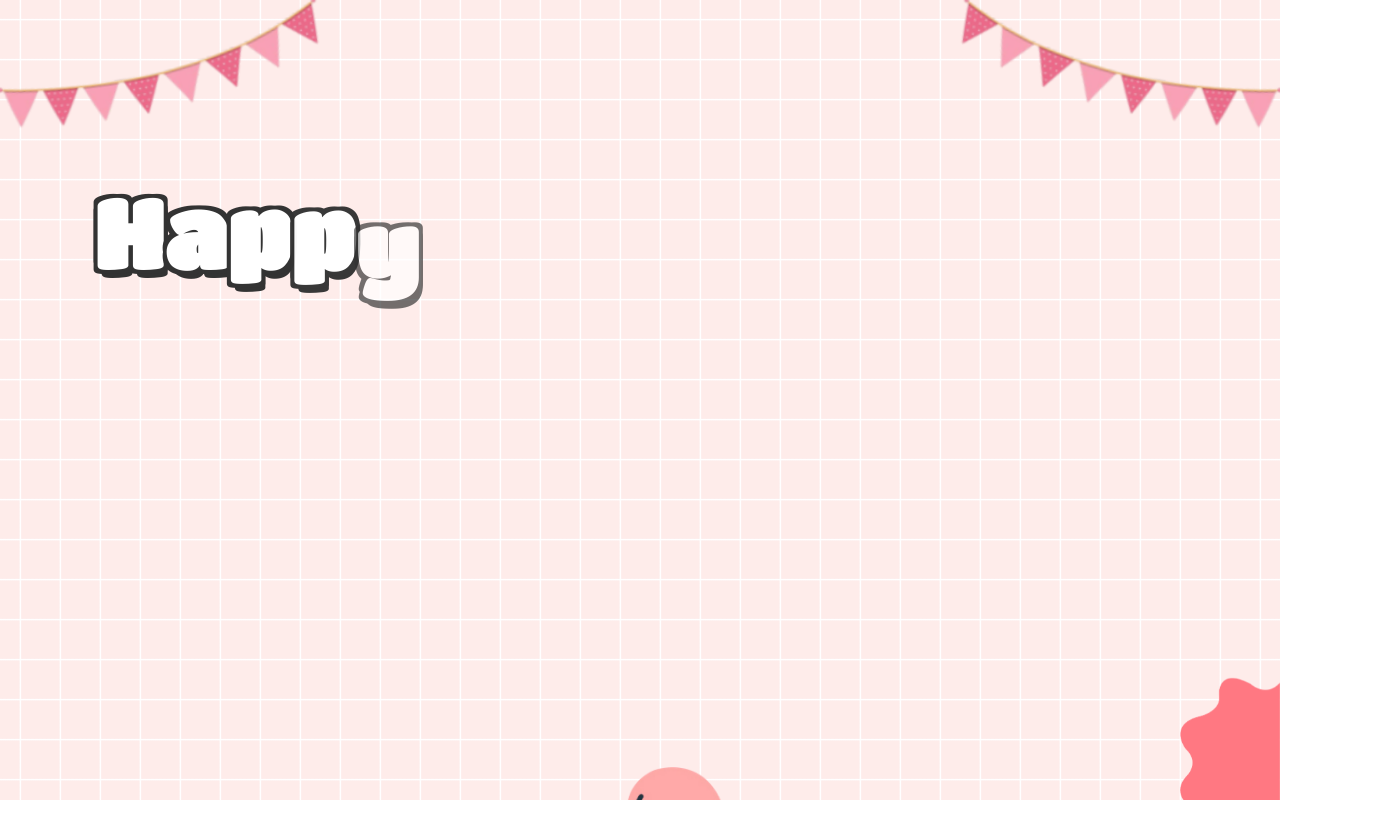
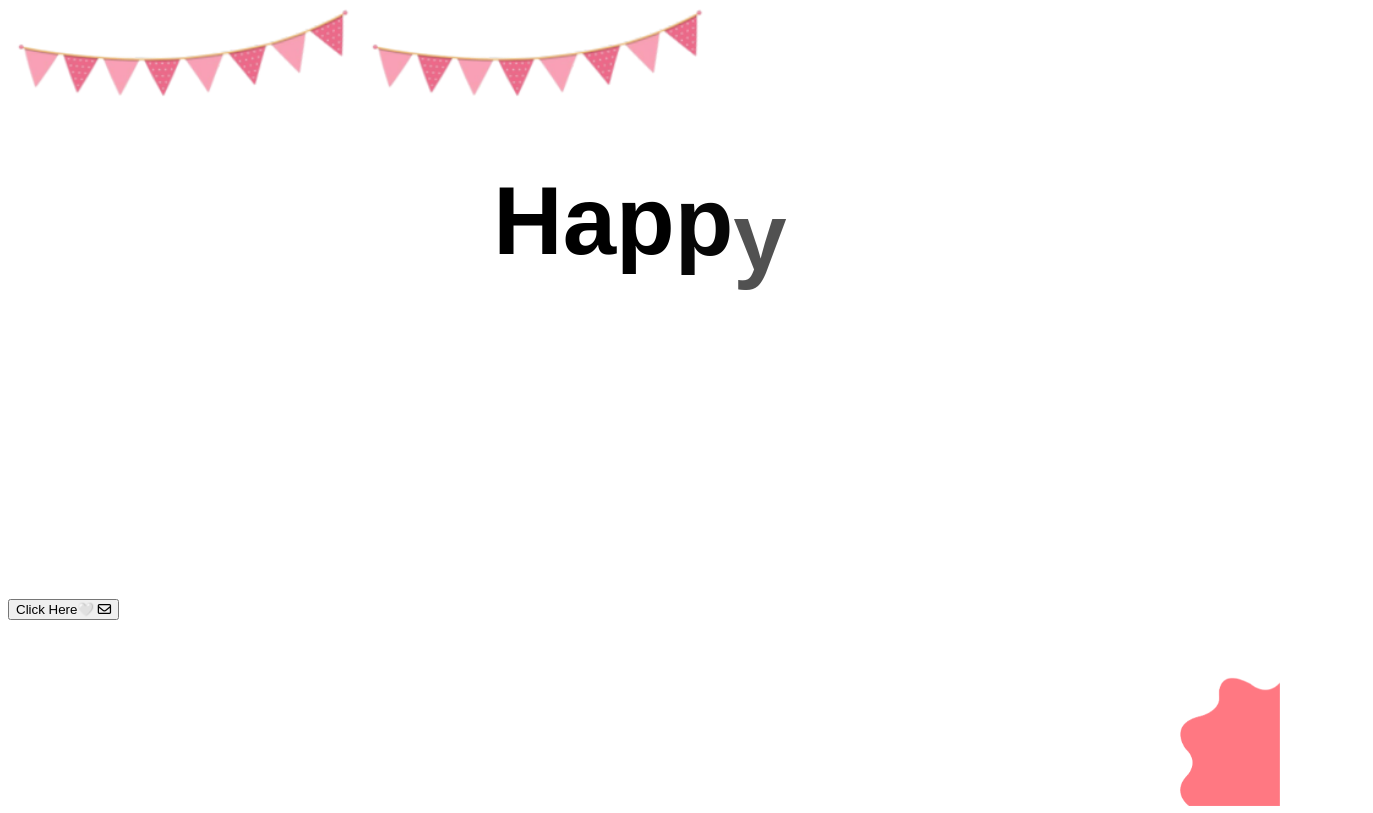
Before and after one commit to nalina212002-oss/Wishhh, a plain HTML site: page index.html in a window 1280 px wide. Shown: the top 813 px of the page, 1373 px wide, since content can reach past the window. Drawn offline with nearby package versions, Linux system fonts and the light colour scheme; a web font is replaced by a local one.

Commit message:
Remove unused styles and optimize CSS

```diff
--- a/style.css
+++ b/style.css
@@ -1,111 +1,4 @@
-@import url('https://fonts.googleapis.com/css2?family=Coiny&family=Titan+One&display=swap');
-@import url('https://fonts.googleapis.com/css2?family=Nerko+One&family=Sriracha&display=swap');
-@import url('https://fonts.googleapis.com/css2?family=Dancing+Script:wght@700&display=swap');
-*{
-    padding: 0;
-    margin: 0;
-    box-sizing: border-box;
-}
-:root{
-    --color-pink: #feecea;
-    --color-white: #fff;
-    --color-black: #333;
-    --color-text-pink: #FF7882;
-    --color-heart: #FF7882;
-    --color-bg-letter: #fff8e4;
-    --color-border: #DACCBF;
-}
-html{
-    height: 100%;
-}
-body {
-    position: relative;
-    font-size: 16px;
-    margin: 0;
-    padding: 0;
-    height: 100%;
-    background-image:linear-gradient(var(--color-pink), var(--color-pink));
-}
-#wrapper{
-    position: relative;
-    background-color: transparent;
-    background-image: linear-gradient(0deg, transparent 24%, rgba(255, 255, 255, 1) 25%, rgba(255, 255, 255, 1) 26%, transparent 27%, transparent 74%, rgba(255, 255, 255, 1) 75%, rgba(255, 255, 255, 1) 76%, transparent 77%, transparent), linear-gradient(90deg, transparent 24%, rgba(255, 255, 255, 1) 25%, rgba(255, 255, 255,1) 26%, transparent 27%, transparent 74%, rgba(255, 255, 255, 1) 75%, rgba(255, 255, 255, 1) 76%, transparent 77%, transparent);
-    height:100%;
-    background-size:80px 80px;
-    overflow: hidden;
-    z-index: 1;
-}
-.flag__birthday{
-    display: flex;
-    justify-content: space-between;
-    transform: translateY(-200px);
-    animation: translateYFlag 1.5s 2s forwards;
-}
-@keyframes translateYFlag{
-    to{
-        transform: translateY(-10px);
-    }
-}
-.flag__birthday .flag__left{
-    transform: rotate(-10deg) translate(-20px,30px);
-}
-.flag__birthday .flag__right{
-    transform: rotate(10deg) translate(20px,30px) scaleX(-1);
-}
-.content{
-    width: 100%;
-    position: relative;
-    display: flex;
-    padding-top: 3rem;
-}
-.content .left, .content .right{
-    position: relative;
-    display: flex;
-    flex-direction: column;
-    justify-content: center;
-    align-items: center;
-}
-.content .left{
-    width: 40%;
-}
-.content .right{
-    width: 60%;
-}
-.left .btn{
-    transform: scale(0);
-    animation: scaleCricle 2s 16s forwards ease-in-out;
-}
-#btn__letter{
-    position: relative;
-    margin-top: 30px;
-    background-color: var(--color-text-pink);
-    outline: none;
-    padding: 5px 15px;
-    font-size: 1rem;
-    border-radius: 50px;
-    border: 3px solid var(--color-black);
-    font-family: "Sriracha", cursive;
-    display: flex;
-    align-items: center;
-    justify-content: center;
-    cursor: pointer;
-    z-index: 2;
-    transform: scale(1);
-    transition: all .5s ease-in-out;
-}
-#btn__letter:active{
-    transform: scale(0.7);
-}
-#btn__letter i{
-    margin-left: 5px;
-}
-#btn__letter:hover{
-    border-color: var(--color-heart);
-    background-color: var(--color-heart);
-    color: #fff;
-    box-shadow: rgba(0, 0, 0, 0.24) 0px 3px 8px;
-}
-
+.
 #btn__letter:hover i{
     animation: rotateHeart 1s infinite linear;
 }
```
